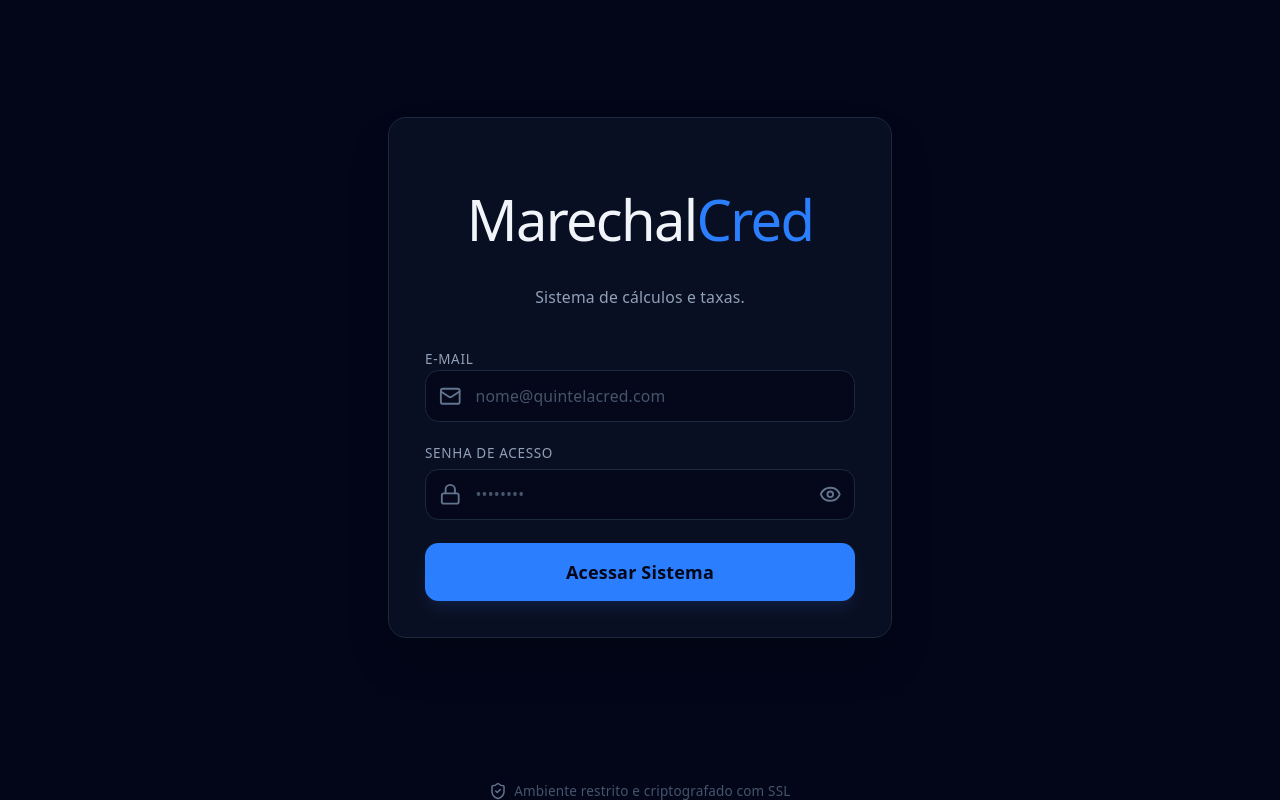
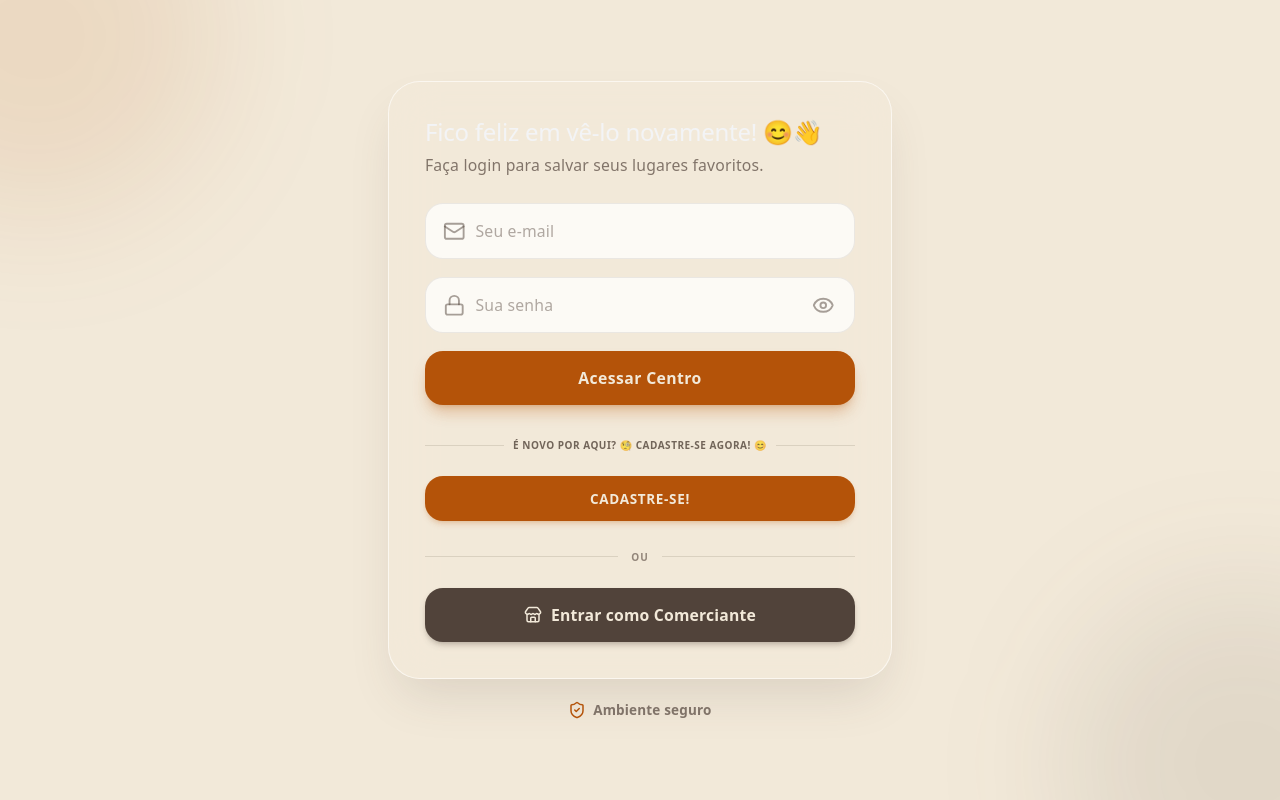
Before and after one commit to DanielQuintela/buscaCentroFront, a React (Vite) app: page / in a window 1280 px wide. Built offline with nearby package versions, Linux system fonts and the light colour scheme; no server answers.

Commit message:
Refatoração na tela de login

```diff
--- a/src/pages/LoginPage.tsx
+++ b/src/pages/LoginPage.tsx
@@ -1,24 +1,23 @@
 import { useState } from 'react'
 import { useNavigate } from 'react-router-dom'
 import { useAuth } from '../hooks/UseAuth'
-import { Eye, EyeOff, Lock, Mail, ShieldCheck } from 'lucide-react'
+import { Eye, EyeOff, Lock, Mail, Store, Loader2, ShieldCheck } from 'lucide-react'
 import { toast } from 'sonner'
 
 export function LoginPage() {
   const navigate = useNavigate()
-  const { signIn } = useAuth()
+  const { signIn, user, loading } = useAuth()
 
   const [email, setEmail] = useState('')
   const [password, setPassword] = useState('')
   const [showPassword, setShowPassword] = useState(false)
   const [isLoading, setIsLoading] = useState(false)
-  const {user, loading } = useAuth()
 
   if (loading) {
     return (
-        <div className="fixed inset-0 w-screen h-screen flex flex-col items-center justify-center bg-slate-50 dark:bg-slate-950 transition-colors duration-200 z-50">
-          <div className="h-8 w-8 border-3 border-blue-500 border-t-transparent rounded-full animate-spin mb-4" />
-          <p className="text-xs font-semibold uppercase tracking-widest text-slate-400 dark:text-slate-500 animate-pulse select-none">
+      <div className="fixed inset-0 w-screen h-screen flex flex-col items-center justify-center bg-[#f2e9d9] z-50">
+        <div className="h-9 w-9 border-3 border-[#b45309] border-t-transparent rounded-full animate-spin mb-4" />
+        <p className="text-xs font-bold uppercase tracking-widest text-[#51433a]/70 select-none">
           Verificando credenciais...
         </p>
       </div>
@@ -58,108 +57,121 @@ export function LoginPage() {
   }
 
   return (
-    <div className="fixed inset-0 w-screen h-screen flex flex-col items-center justify-center bg-slate-600 dark:bg-slate-950
-    text-slate-100 px-4 z-50 overflow-y-auto">
+    <div className="relative min-h-screen w-full flex flex-col items-center justify-center bg-[#f2e9d9] p-4 sm:p-6 overflow-x-hidden select-none">
 
-    {/* Container Principal / Card com bordas e fundo bem definidos */}
-    <div className="w-full max-w-md bg-slate-900/60 border border-slate-800 p-8 rounded-2xl shadow-2xl backdrop-blur-md my-auto">
+      {/* Luzes orgânicas de fundo */}
+      <div className="absolute -top-32 -left-32 w-80 h-80 bg-[#b45309]/10 rounded-full blur-3xl pointer-events-none" />
+      <div className="absolute -bottom-32 -right-32 w-80 h-80 bg-[#51433a]/10 rounded-full blur-3xl pointer-events-none" />
 
-      {/* Header do Card */}
-      <div className="text-center mb-8">
-        {/* 🌟 Forçamos o text-slate-100 com o modificador '!' para garantir o contraste perfeito em qualquer tema */}
-        <h1 className="text-3xl font-extrabold tracking-tight text-slate-100! mb-2">
-          Marechal<span className="text-blue-500">Cred</span>
-        </h1>
-        <p className="text-sm text-slate-400">
-          Sistema de cálculos e taxas.
+      {/* Card Principal */}
+      <div className="relative z-10 w-full max-w-sm sm:max-w-md bg-[#f2e9d9]/85 backdrop-blur-xl p-7 sm:p-8 rounded-[32px] shadow-2xl shadow-[#51433a]/15 border border-white/60">
+
+        {/* Cabeçalho de Boas-vindas */}
+        <div className="mb-6">
+          <h2 className="text-3xl sm:text-3xl font-extrabold text-[#51433a] leading-tight">
+            Fico feliz em vê-lo novamente! 😊👋
+          </h2>
+          <p className="text-[#51433a]/70 mt-1.5 text-sm font-medium">
+            Faça login para salvar seus lugares favoritos.
           </p>
         </div>
 
-        {/* Formulário */}
-        <form onSubmit={handleLogin} className="space-y-5">
+        {/* Formulário Principal */}
+        <form onSubmit={handleLogin} className="space-y-4">
 
           {/* Input Email */}
-          <div className="space-y-1.5">
-            <label className="text-xs font-medium text-slate-400 uppercase tracking-wider">
-              E-mail
-            </label>
           <div className="relative flex items-center">
-              <Mail className="absolute left-3 text-slate-500 h-5 w-5" />
+            <Mail className="absolute left-4 text-[#51433a]/50 h-5 w-5 pointer-events-none" />
             <input
               type="email"
               required
-                placeholder="nome@quintelacred.com"
-                className="w-full bg-slate-950/60 border border-slate-800 p-3 pl-11 rounded-xl text-sm text-slate-200
-                placeholder-slate-600 focus:outline-none focus:border-blue-500 focus:ring-1 focus:ring-blue-500 transition-all"
+              placeholder="Seu e-mail"
               value={email}
               onChange={(e) => setEmail(e.target.value)}
+              className="w-full py-3.5 pl-11 pr-4 bg-white/75 text-[#51433a] placeholder:text-[#51433a]/45 rounded-2xl border border-[#51433a]/10 outline-none text-sm font-medium focus:bg-white focus:border-[#b45309] focus:ring-4 focus:ring-[#b45309]/15 transition-all"
             />
-            </div>
           </div>
 
           {/* Input Senha */}
-          <div className="space-y-1.5">
-            <div className="flex items-center justify-between">
-              <label className="text-xs font-medium text-slate-400 uppercase tracking-wider">
-                Senha de acesso
-              </label>
-              {/* TODO: Implementar funcionalidade de "Esqueci minha senha" */}
-              {/* <a href="#" className="text-xs text-blue-500 hover:underline transition-all">
-                Esqueceu a senha?
-              </a> */}
-            </div>
           <div className="relative flex items-center">
-              <Lock className="absolute left-3 text-slate-500 h-5 w-5" />
+            <Lock className="absolute left-4 text-[#51433a]/50 h-5 w-5 pointer-events-none" />
             <input
               type={showPassword ? 'text' : 'password'}
               required
-                placeholder="••••••••"
-                className="w-full bg-slate-950/60 border border-slate-800 p-3 pl-11 pr-11 rounded-xl text-sm text-slate-200
-                placeholder-slate-600 focus:outline-none focus:border-blue-500 focus:ring-1 focus:ring-blue-500 transition-all"
+              placeholder="Sua senha"
               value={password}
               onChange={(e) => setPassword(e.target.value)}
+              className="w-full py-3.5 pl-11 pr-11 bg-white/75 text-[#51433a] placeholder:text-[#51433a]/45 rounded-2xl border border-[#51433a]/10 outline-none text-sm font-medium focus:bg-white focus:border-[#b45309] focus:ring-4 focus:ring-[#b45309]/15 transition-all"
             />
             <button
               type="button"
-                className="absolute right-3 text-slate-500 hover:text-slate-300 transition-colors"
               onClick={() => setShowPassword(!showPassword)}
+              className="absolute right-3.5 text-[#51433a]/50 hover:text-[#51433a] p-1 transition-colors"
+              aria-label={showPassword ? 'Ocultar senha' : 'Exibir senha'}
             >
               {showPassword ? <EyeOff className="h-5 w-5" /> : <Eye className="h-5 w-5" />}
             </button>
           </div>
-          </div>
 
-          {/* TODO: Opções extras */}
-          {/* <div className="flex items-center">
-            <input
-              id="remember-me"
-              type="checkbox"
-              className="h-4 w-4 rounded border-slate-800 bg-slate-950 text-emerald-500 focus:ring-emerald-500
-              focus:ring-offset-slate-950"
-            />
-            {/* TODO: Implementar funcionalidade de "Lembrar-me"
-            <label htmlFor="remember-me" className="ml-2 text-xs text-slate-400 cursor-pointer select-none">
-              Manter conectado neste dispositivo
-            </label>
-          </div>
-          */}
-
-          {/* Botão de Submit */}
+          {/* Botão de Entrar */}
           <button
             type="submit"
             disabled={isLoading}
-            className="w-full bg-blue-500 hover:bg-blue-600 text-slate-950 font-semibold p-3.5 rounded-xl
-            transition-all shadow-lg shadow-blue-500/10 active:scale-[0.99] disabled:opacity-50 disabled:pointer-events-none"
+            className="w-full bg-[#b45309] hover:bg-[#92400e] text-[#f2e9d9] py-3.5 rounded-2xl font-bold text-sm tracking-wide shadow-lg shadow-[#b45309]/30 active:scale-[0.98] transition-all flex items-center justify-center gap-2 cursor-pointer disabled:opacity-60 disabled:pointer-events-none"
           >
-            {isLoading ? 'Autenticando...' : 'Acessar Sistema'}
+            {isLoading ? (
+              <>
+                <Loader2 className="h-5 w-5 animate-spin" />
+                <span>Autenticando...</span>
+              </>
+            ) : (
+              'Acessar Centro'
+            )}
+          </button>
+
+          {/* Divisor - Cadastro */}
+          <div className="relative flex items-center pt-2">
+            <div className="flex-1 border-t border-[#51433a]/15" />
+            <span className="px-2 text-[10px] font-black uppercase tracking-wider text-[#51433a]/80 text-center">
+              É novo por aqui? 🧐 Cadastre-se agora! 😊
+            </span>
+            <div className="flex-1 border-t border-[#51433a]/15" />
+          </div>
+
+          {/* Botão de Cadastro (Placeholder) */}
+          <button
+            type="button"
+            onClick={() => toast("🚧 Funcionalidade em desenvolvimento")}
+            className="w-full bg-[#b45309] hover:bg-[#92400e] text-[#f2e9d9] py-3 rounded-2xl font-bold text-xs uppercase tracking-wider shadow-md shadow-[#b45309]/20 active:scale-[0.98] transition-all cursor-pointer"
+          >
+            Cadastre-se!
+          </button>
+
+          {/* Divisor - Alternativo */}
+          <div className="relative flex items-center pt-1">
+            <div className="flex-1 border-t border-[#51433a]/15" />
+            <span className="px-3 text-[10px] font-black uppercase tracking-widest text-[#51433a]/60">
+              ou
+            </span>
+            <div className="flex-1 border-t border-[#51433a]/15" />
+          </div>
+
+          {/* Botão Comerciante */}
+          <button
+            type="button"
+            onClick={() => navigate('/comerciante')}
+            className="w-full bg-[#51433a] hover:bg-[#3d322d] text-[#f2e9d9] py-3.5 rounded-2xl font-bold text-sm shadow-md shadow-[#51433a]/25 active:scale-[0.98] transition-all flex items-center justify-center gap-2 cursor-pointer"
+          >
+            <Store className="h-4 w-4" />
+            <span>Entrar como Comerciante</span>
           </button>
         </form>
       </div>
 
-      {/* Footer de Segurança */}
-      <div className="mt-6 flex items-center gap-1.5 text-xs text-slate-600">
-        <ShieldCheck className="h-4 w-4 text-slate-500" />
-        <span>Ambiente restrito e criptografado com SSL</span>
+      {/* Selo inferior */}
+      <div className="relative z-10 mt-5 flex items-center gap-1.5 text-xs font-semibold text-[#51433a]/70">
+        <ShieldCheck className="h-4 w-4 text-[#b45309]" />
+        <span>Ambiente seguro</span>
       </div>
     </div>
   )
```
Lines whose indentation alone changed are shown as unchanged.
